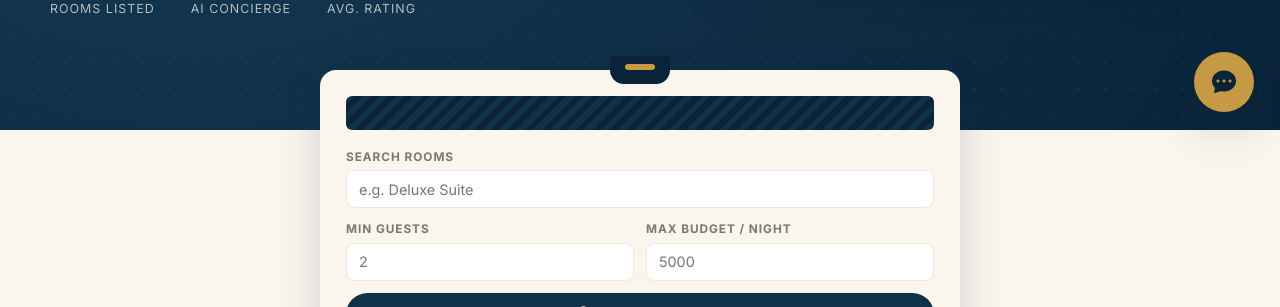
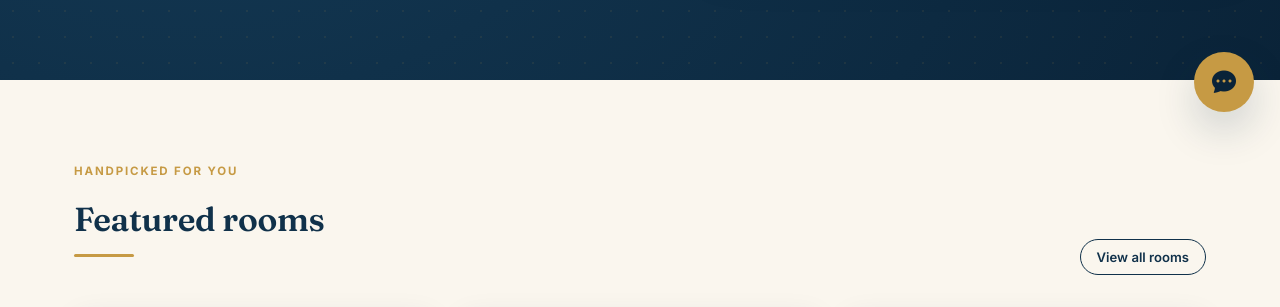
Before and after one commit to krishnapatidar2805/StayEase, a Django app: page / in a window 1280 px wide. Shown: the part 662-969 px from the top of the page. Run offline with Django 5.2, Linux system fonts and the light colour scheme; data comes from the database, SQL or seed files in the repository.

Commit message:
Remove keycard search box from homepage

```diff
--- a/StayEase/static/css/style.css
+++ b/StayEase/static/css/style.css
@@ -150,7 +150,7 @@ a.link-gold { color: var(--gold); font-weight: 600; }
 }
 
 /* ---------------- Hero ---------------- */
-.hero { position: relative; overflow: hidden; background: radial-gradient(circle at 15% 20%, #163f5c 0%, var(--navy) 45%, var(--navy-deep) 100%); color: var(--cream); padding: 90px 24px 110px; }
+.hero { position: relative; overflow: hidden; background: radial-gradient(circle at 15% 20%, #163f5c 0%, var(--navy) 45%, var(--navy-deep) 100%); color: var(--cream); padding: 75px 24px 75px; }
 .hero::after { content: ''; position: absolute; inset: 0; background-image: radial-gradient(circle, rgba(198,154,68,.18) 1px, transparent 1px); background-size: 26px 26px; opacity: .5; pointer-events: none; }
 .hero-inner { max-width: 1180px; margin: 0 auto; position: relative; z-index: 2; display: grid; grid-template-columns: 1.1fr .9fr; gap: 40px; align-items: center; }
 .hero h1 { color: #fff; }
--- a/StayEase/templates/core/home.html
+++ b/StayEase/templates/core/home.html
@@ -40,28 +40,7 @@
   </div>
 </section>
 
-<section class="section" style="padding-top:50px;">
-  <div class="container-narrow">
-    <div class="keycard fade-up-1" style="max-width:640px; margin: -110px auto 0;">
-      <div class="stripe"></div>
-      <form class="keycard-form" action="{% url 'rooms:list' %}" method="get">
-        <label>Search rooms</label>
-        <input type="text" name="q" placeholder="e.g. Deluxe Suite">
-        <div class="row-2">
-          <div>
-            <label>Min guests</label>
-            <input type="number" name="capacity" min="1" placeholder="2">
-          </div>
-          <div>
-            <label>Max budget / night</label>
-            <input type="number" name="max_price" placeholder="5000">
-          </div>
-        </div>
-        <button type="submit" class="btn btn-navy btn-block"><i class="bi bi-search"></i> Search Rooms</button>
-      </form>
-    </div>
-  </div>
-</section>
+
 
 <section class="section" data-aos>
   <div class="container-narrow">
```
